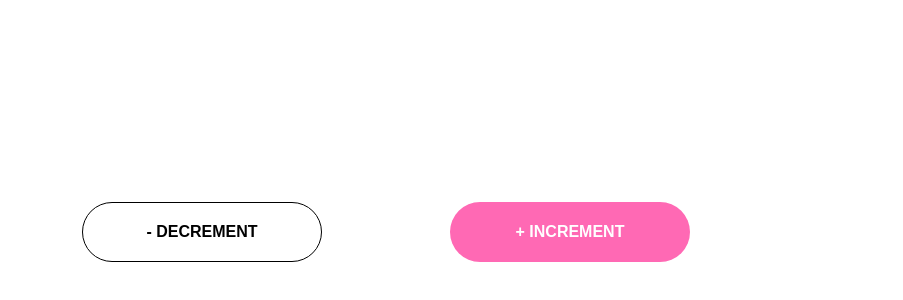
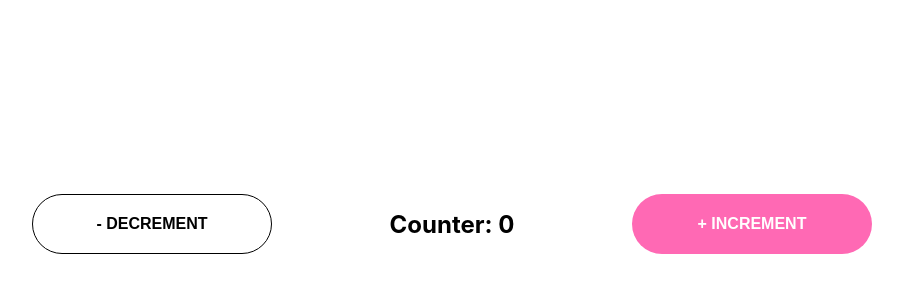
Before and after one commit to emelieedman/counter-NoA-Ignite, a React (Create React App) app: page / in a window 1280 px wide. Shown: the part 168-468 px from the top of the page, without its empty margins (254-1157 px from the left). Built offline with nearby package versions, Linux system fonts and the light colour scheme; no server answers.

Commit message:
work in progress..

```diff
--- a/src/App.js
+++ b/src/App.js
@@ -1,23 +1,46 @@
+import { useState } from 'react';
 import { createUseStyles } from 'react-jss';
 import DecrementBtn from './components/DecrementBtn/DecrementBtn';
 import IncrementBtn from './components/IncrementBtn/IncrementBtn';
+import Counter from './components/Counter/Counter';
+import RepositoryInfo from './components/RepositoryInfo/RepositoryInfo';
 
 const useStyles = createUseStyles({
   wrapper: {
-    display: 'flex',
-    width: '100vw',
-    height: '100vh',
-    justifyContent: 'center',
+    margin: {
+      left: '20vw',
+      right: '20vw',
+    },
+    display: 'grid',
+    gridTemplateColumns: 'repeat(3, minmax(300px, 20vw))',
+    width: '60vw',
+    height: '98vh',
     alignItems: 'center',
+    justifyItems: 'center',
   },
 });
 
+const repos = [
+  'eslint/eslint',
+  'oakwood/front-end-questions',
+  'babel/babel',
+  'webpack/webpack',
+  'storybooks/storybook',
+  'facebook/react',
+  'reactjs/redux',
+  'expressjs/express',
+];
+
 function App() {
   const classes = useStyles();
+  const [counter, setCounter] = useState(0);
+
   return (
     <div className={classes.wrapper}>
-      <DecrementBtn />
-      <IncrementBtn />
+      <DecrementBtn counter={counter} setCounter={setCounter} repos={repos} />
+      <Counter counter={counter} setCounter={setCounter} />
+      <IncrementBtn counter={counter} setCounter={setCounter} repos={repos} />
+      <RepositoryInfo repositoryName={repos[counter]} />
     </div>
   );
 }
--- /dev/null
+++ b/src/components/Counter/Counter.js
@@ -0,0 +1,20 @@
+import React from 'react';
+import { createUseStyles } from 'react-jss';
+
+const useStyles = createUseStyles({
+  counter: {
+    fontSize: 24,
+  },
+});
+
+const Counter = ({ counter }) => {
+  const classes = useStyles();
+
+  return (
+    <div>
+      <h1 className={classes.counter}>Counter: {counter}</h1>
+    </div>
+  );
+};
+
+export default Counter;
--- a/src/components/DecrementBtn/DecrementBtn.js
+++ b/src/components/DecrementBtn/DecrementBtn.js
@@ -3,7 +3,6 @@ import { createUseStyles } from 'react-jss';
 
 const useStyles = createUseStyles({
   btn: {
-    margin: '5%',
     border: '1px solid black',
     width: 240,
     height: 60,
@@ -14,16 +13,27 @@ const useStyles = createUseStyles({
     cursor: 'pointer',
     color: 'black',
     backgroundColor: 'white',
+    transition: '0.5s ease',
     '&:hover': {
       backgroundColor: 'black',
       color: 'white',
+      transition: '0.5s ease',
     },
   },
 });
 
-const DecrementBtn = () => {
+const DecrementBtn = ({ counter, setCounter }) => {
   const classes = useStyles();
-  return <button className={classes.btn}>- decrement</button>;
+
+  const onDecrement = () => {
+    if (counter > 0) setCounter(counter - 1);
+  };
+
+  return (
+    <button className={classes.btn} onClick={() => onDecrement()}>
+      - decrement
+    </button>
+  );
 };
 
 export default DecrementBtn;
--- a/src/components/IncrementBtn/IncrementBtn.js
+++ b/src/components/IncrementBtn/IncrementBtn.js
@@ -3,7 +3,6 @@ import { createUseStyles } from 'react-jss';
 
 const useStyles = createUseStyles({
   btn: {
-    margin: '5%',
     border: 'none',
     width: 240,
     height: 60,
@@ -14,15 +13,29 @@ const useStyles = createUseStyles({
     cursor: 'pointer',
     color: 'white',
     backgroundColor: 'hotpink',
+    transition: '0.5s ease',
     '&:hover': {
       backgroundColor: 'rebeccapurple',
+      transition: '0.5s ease',
     },
   },
 });
 
-const IncrementBtn = () => {
+const IncrementBtn = ({ counter, setCounter, repos }) => {
   const classes = useStyles();
-  return <button className={classes.btn}>+ increment</button>;
+  console.log(counter);
+
+  const onIncrement = () => {
+    if (counter < repos.length - 1) {
+      setCounter(counter + 1);
+    }
+  };
+
+  return (
+    <button className={classes.btn} onClick={() => onIncrement()}>
+      + increment
+    </button>
+  );
 };
 
 export default IncrementBtn;
--- /dev/null
+++ b/src/components/RepositoryInfo/RepositoryInfo.js
@@ -0,0 +1,16 @@
+import React, { useEffect, useState } from 'react';
+import { getRepo } from '../../services/github/github';
+
+const RepositoryInfo = ({ repositoryName }) => {
+  const [repo, setRepo] = useState();
+
+  useEffect(() => {
+    getRepo(repositoryName).then(setRepo);
+  }, [repositoryName]);
+
+  if (!repo) return null;
+
+  return <div>{repo.name}</div>;
+};
+
+export default RepositoryInfo;
--- /dev/null
+++ b/src/services/github/github.js
@@ -0,0 +1,5 @@
+export const getRepo = (repositoryName) => {
+  return fetch(`https://api.github.com/repos/${repositoryName}`).then((data) =>
+    data.json()
+  );
+};
```
